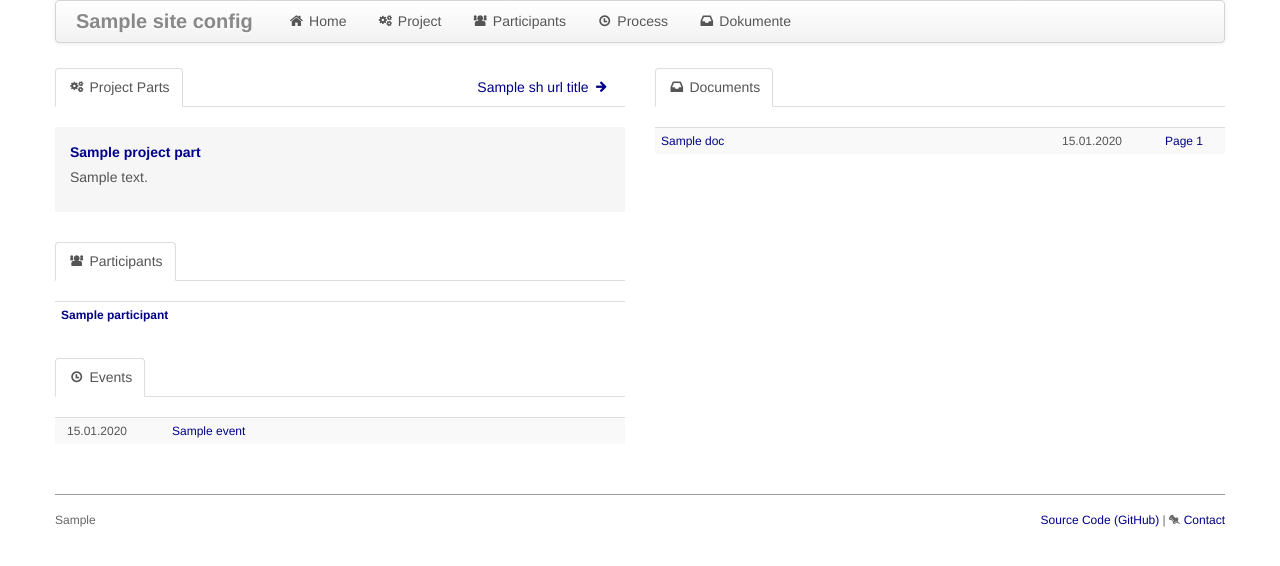
After one commit to wd5/1-django-big-projects-watch, a Django app: template big_projects_watch/templates/search.html in a window 1280 px wide. The commit adds this page. Shown: the top 566 px of the page. Run offline with Django 3.2, Linux system fonts and the light colour scheme; the template is opened without the code that fills it: most values are stand-ins (such as "Sample title", 1, 10 or a date in 2020).

Commit message:
Changed document search to unified search

```diff
--- a/big_projects_watch/templates/base.html
+++ b/big_projects_watch/templates/base.html
@@ -46,8 +46,8 @@
 
       </ul>
       {% if site_config.with_public_docs %}
-        <form class="navbar-search pull-right" action="/{% trans "documents_url" %}{% trans "search_url" %}" method="GET">
-          <input type="text" class="search-query" name="q" placeholder="{% trans "Document Search" %}">
+        <form class="navbar-search pull-right" action="/{% trans "search_url" %}" method="GET">
+          <input type="text" class="search-query" name="q" value="{{ request.GET.q }}" placeholder="{% trans "Search" %}">
         </form>
       {% endif %}
     </div>
--- a/big_projects_watch/templates/info_box/project_parts.html
+++ b/big_projects_watch/templates/info_box/project_parts.html
@@ -1,16 +1,36 @@
 {% load i18n %}
 
 
-    <table class="classic">
-      {% for pp in project_part_list %}
-      <tr>
-        <td style="font-weight: bold;"><a href="{{ pp.get_absolute_url}}">{{ pp.name }}</a></td>
-        <td style="text-align: center; width: 80px;">
-          {% if pp.url %}
-            <i class="icon-external-link"></i> <a href="{{ pp.url }}" target="_blank">{% trans "Website" %}</a>
-          {% else %}
-            &nbsp;
-          {% endif %}</td>
-      </tr>
+  <div class="section">
+
+    {% if project_part_list %}
+    {% for pp in project_part_list %}
+      <div class="info_box ib_text">
+        <div class="info_box_header">
+          {% if with_detail_page_url %}
+          <a href="{{ pp.get_absolute_url }}">
+          {% endif %}
+            {{ pp.name }}
+          {% if with_detail_page_url %}
+            </a>
+          {% endif %}
+        </div>
+        <div class="info_box_content">
+          <p>{{ pp.description|linebreaksbr }}</p>
+
+        </div>
+      </div>
       {% endfor %}
-    </table>
+      {% else %}
+      <div class="info_box">
+        <div class="info_box_content">
+          <p>
+            <span style="font-size:12px;">
+            {% trans "No project parts available." %}
+            </span>
+          </p>
+        </div>
+      </div>
+      {% endif %}
+
+  </div>
--- a/big_projects_watch/templates/project.html
+++ b/big_projects_watch/templates/project.html
@@ -40,11 +40,7 @@
     {% include "layout_elements/section_header.html" %}
   {% endwith %}
 
-  <div class="section">
-    {% for pp in project_part_list %}
-      {% include "info_box/project_part.html" with with_detail_page_url="yes" %}
-    {% endfor %}
-  </div>
+  {% include "info_box/project_parts.html" with with_detail_page_url="yes" %}
 
   {% trans "New Comments" as sh_title %}
   {% with sh_title=sh_title sh_icon="icon-comments" sh_url_title="" %}
--- /dev/null
+++ b/big_projects_watch/templates/search.html
@@ -0,0 +1,59 @@
+{% extends 'base.html' %}
+{% load i18n %}
+
+{% block content %}
+
+
+<div class="span6">
+
+  {% trans "Project Parts" as sh_title %}
+  {% with sh_title=sh_title sh_icon="icon-cogs" %}
+    {% include "layout_elements/section_header.html" %}
+  {% endwith %}
+
+  {% include "info_box/project_parts.html" with with_detail_page_url="yes" %}
+
+
+  {% trans "Participants" as sh_title %}
+  {% with sh_title=sh_title sh_icon="icon-group" sh_url_title="" %}
+    {% include "layout_elements/section_header.html" %}
+  {% endwith %}
+
+  <div class="section">
+    <div class="info_box">
+      {% include "info_box/participants.html" %}
+    </div>
+  </div>
+
+
+  {% trans "Events" as sh_title %}
+  {% with sh_title=sh_title sh_icon="icon-time" sh_url_title="" %}
+    {% include "layout_elements/section_header.html" %}
+  {% endwith %}
+
+  {% include "info_box/events.html" %}
+
+</div>
+
+<div class="span6">
+  {% trans "Documents" as sh_title %}
+  {% with sh_title=sh_title sh_icon="icon-inbox" sh_url_title="" %}
+    {% include "layout_elements/section_header.html" %}
+  {% endwith %}
+
+  <div class="section">
+    <div class="info_box">
+      <div class="info_box_content">
+        {% if document_list %}
+          {% include "info_box/documents_search.html" %}
+        {% else %}
+          <span style="font-size:12px;">
+          {% trans "No documents available." %}
+          </span>
+        {% endif %}
+      </div>
+    </div>
+  </div>
+</div>
+
+{% endblock %}
--- a/big_projects_watch/urls.py
+++ b/big_projects_watch/urls.py
@@ -12,7 +12,7 @@ urlpatterns = patterns('',
     url(r'^%s(?P<participant_id>\d+)/$' % _('participants_url'), 'big_projects_watch.views.participant'),
     url(r'^%s$' % _('documents_url'), 'big_projects_watch.views.documents'),
     url(r'^%s(?P<document_id>\d+)/$' % _('documents_url'), 'big_projects_watch.views.document'),
-    url(r'^%s%s$' % (_('documents_url'), _('search_url')), 'big_projects_watch.views.document_search'),
+    url(r'^%s$' %  _('search_url'), 'big_projects_watch.views.search'),
     url(r'^%s$' % _('contact_url'), 'big_projects_watch.views.contact'),
     url(r'^%s$' % _('activate_document_relation_url'), 'big_projects_watch.views.activate_document_relation'),
     url(r'^%s$' % _('activate_comment_url'), 'big_projects_watch.views.activate_comment'),
```
Also changed, not shown: big_projects_watch/templates/documents_search.html (deleted, +0 -31 lines), big_projects_watch/templates/info_box/project_part.html (deleted, +0 -17 lines), big_projects_watch/views.py (+16 -6 lines), big_projects_watch/locale/de/LC_MESSAGES/django.po, big_projects_watch/locale/en/LC_MESSAGES/django.po, 2 other files.
